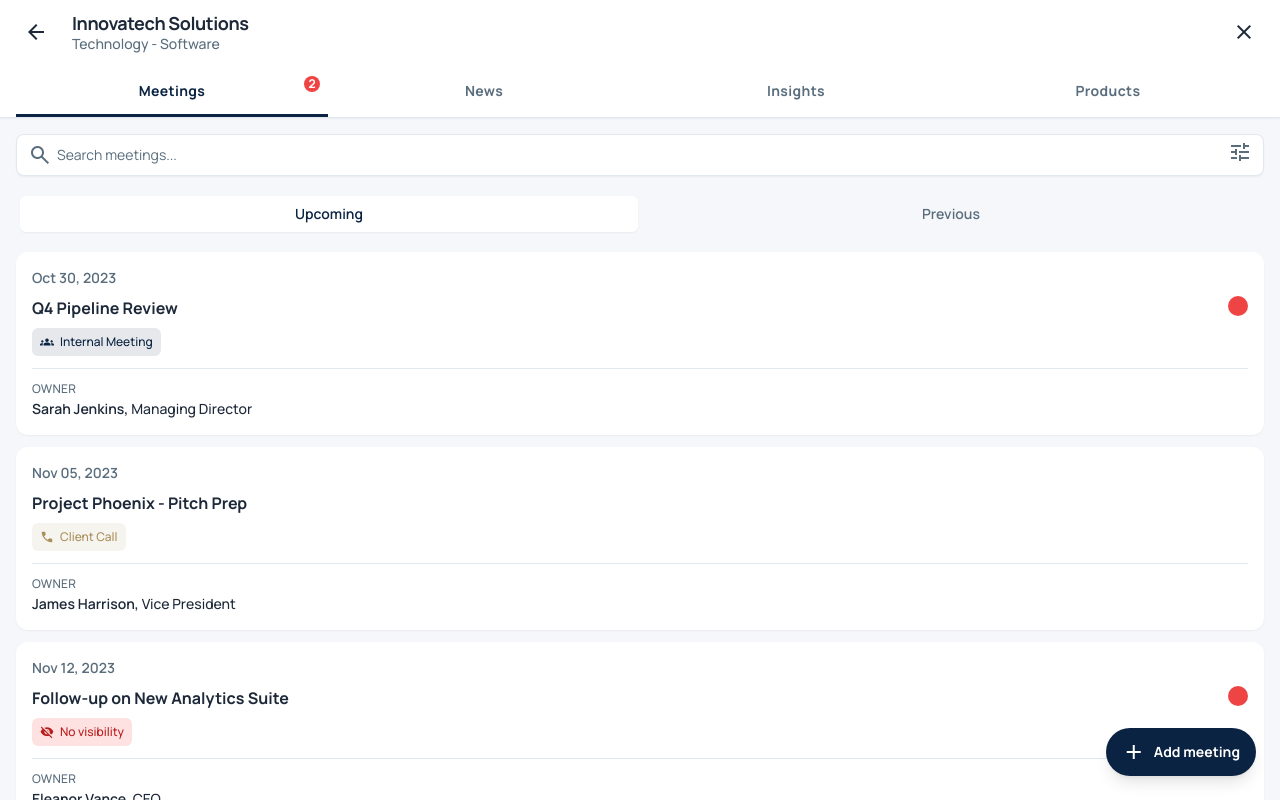
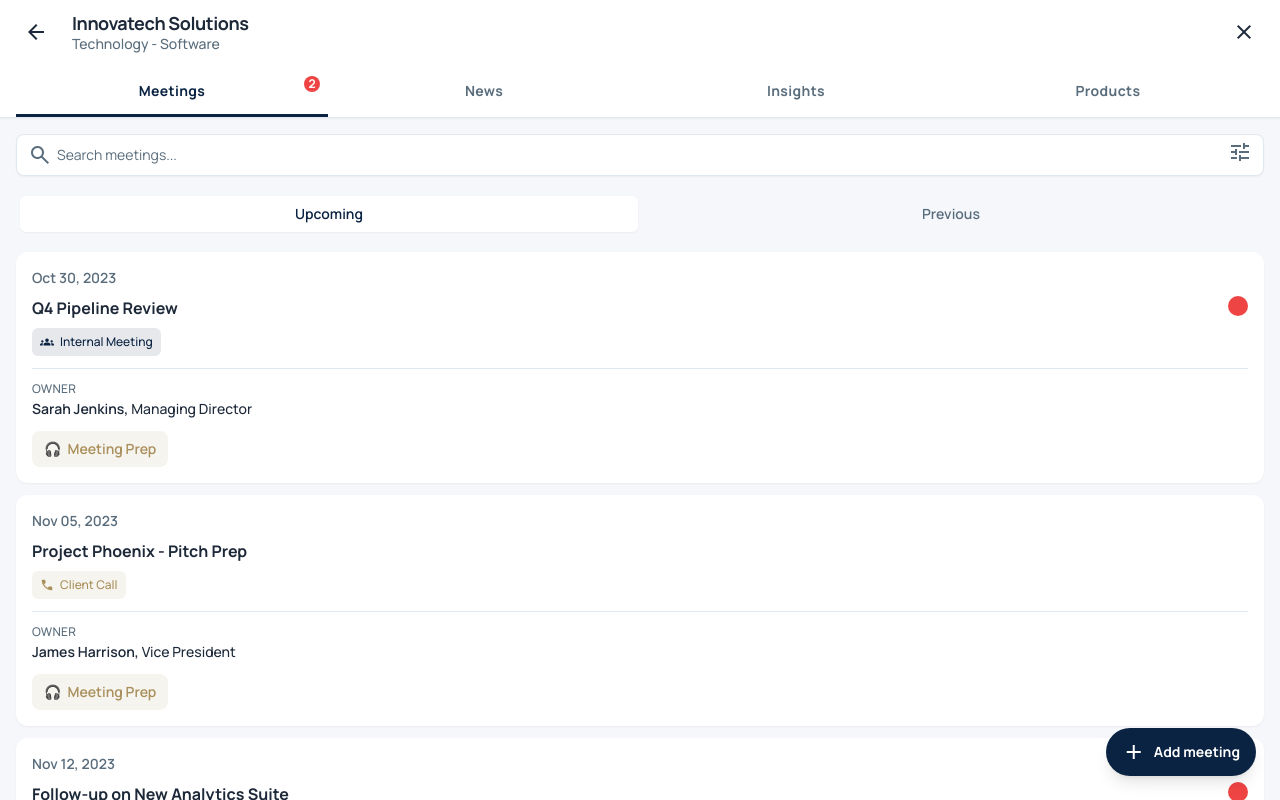
Before and after one commit to vsshan/pandora, a React (Vite) app: page /company/1 in a window 1280 px wide. Both pictures are taken after a click on the button "Coverage". Shown: the top 800 px of the page. Built offline with nearby package versions, Linux system fonts and the light colour scheme.

Commit message:
feat: wire meeting prep button and player into MeetingsTab

```diff
--- a/src/pages/CompanyProfile.tsx
+++ b/src/pages/CompanyProfile.tsx
@@ -1,6 +1,8 @@
 import { useState } from 'react';
 import { useNavigate } from 'react-router-dom';
 import Icon from '../components/Icon';
+import MeetingPrepPlayer from '../components/MeetingPrepPlayer';
+import { useMeetingPrep } from '../hooks/useMeetingPrep';
 import {
   innovatech,
   recentActivity,
@@ -266,6 +268,14 @@ function OverviewTab({ onCoverageClick }: { onCoverageClick: () => void }) {
 function MeetingsTab() {
   const [filter, setFilter] = useState<MeetingFilter>('upcoming');
   const [search, setSearch] = useState('');
+  const [activePrepId, setActivePrepId] = useState<string | null>(null);
+
+  const activeMeeting =
+    activePrepId != null
+      ? upcomingMeetings.find((m) => m.id === activePrepId) ?? null
+      : null;
+
+  const { state: prepState, start, pause, resume, stop } = useMeetingPrep(activeMeeting);
 
   const meetings = filter === 'upcoming' ? upcomingMeetings : previousMeetings;
 
@@ -281,6 +291,23 @@ function MeetingsTab() {
     'client-meeting': 'bg-secondary/10 text-secondary dark:bg-secondary/20',
     'no-visibility': 'bg-red-100 dark:bg-red-900/20 text-red-700 dark:text-red-300',
   };
+
+  function handlePrepClick(meetingId: string) {
+    if (activePrepId === meetingId) {
+      if (!prepState.isPlaying && !prepState.isPaused) {
+        stop();
+        setActivePrepId(null);
+      }
+    } else {
+      stop();
+      setActivePrepId(meetingId);
+    }
+  }
+
+  function handleStop() {
+    stop();
+    setActivePrepId(null);
+  }
 
   return (
     <main className="flex-1 pb-24">
@@ -298,7 +325,7 @@ function MeetingsTab() {
             placeholder="Search meetings..."
             className="w-full rounded-lg border border-border-light dark:border-border-dark bg-card-light dark:bg-card-dark py-2.5 pl-10 pr-10 text-sm text-text-light-primary dark:text-text-dark-primary placeholder:text-text-light-secondary dark:placeholder:text-text-dark-secondary focus:border-primary focus:ring-1 focus:ring-primary outline-none shadow-sm"
           />
-          <button className="absolute right-3 text-text-light-secondary dark:text-text-dark-secondary">
+          <button type="button" className="absolute right-3 text-text-light-secondary dark:text-text-dark-secondary">
             <Icon name="tune" />
           </button>
         </div>
@@ -313,6 +340,7 @@ function MeetingsTab() {
           ].map((tab) => (
             <button
               key={tab.id}
+              type="button"
               onClick={() => setFilter(tab.id)}
               className={`flex-1 rounded-md py-2 text-sm font-semibold transition-all ${
                 filter === tab.id
@@ -362,6 +390,29 @@ function MeetingsTab() {
                   <span className="font-medium">{meeting.ownerTitle}</span>
                 </p>
               </div>
+
+              {/* Meeting Prep — upcoming meetings only */}
+              {filter === 'upcoming' && (
+                <div className="mt-3">
+                  {activePrepId !== meeting.id ? (
+                    <button
+                      type="button"
+                      onClick={() => handlePrepClick(meeting.id)}
+                      className="flex items-center gap-1.5 rounded-lg bg-accent/10 px-3 py-2 text-sm font-semibold text-accent hover:bg-accent hover:text-white dark:hover:text-primary transition-colors"
+                    >
+                      <span aria-hidden="true">🎧</span> Meeting Prep
+                    </button>
+                  ) : (
+                    <MeetingPrepPlayer
+                      state={prepState}
+                      onStart={start}
+                      onPause={pause}
+                      onResume={resume}
+                      onStop={handleStop}
+                    />
+                  )}
+                </div>
+              )}
             </div>
           </div>
         ))}
@@ -392,7 +443,7 @@ function MeetingsTab() {
       </div>
 
       {/* FAB */}
-      <button className="fixed bottom-6 right-6 flex items-center gap-2 rounded-full bg-primary dark:bg-accent px-4 py-3 text-sm font-bold text-white dark:text-primary shadow-lg">
+      <button type="button" className="fixed bottom-6 right-6 flex items-center gap-2 rounded-full bg-primary dark:bg-accent px-4 py-3 text-sm font-bold text-white dark:text-primary shadow-lg">
         <Icon name="add" />
         Add meeting
       </button>
```
